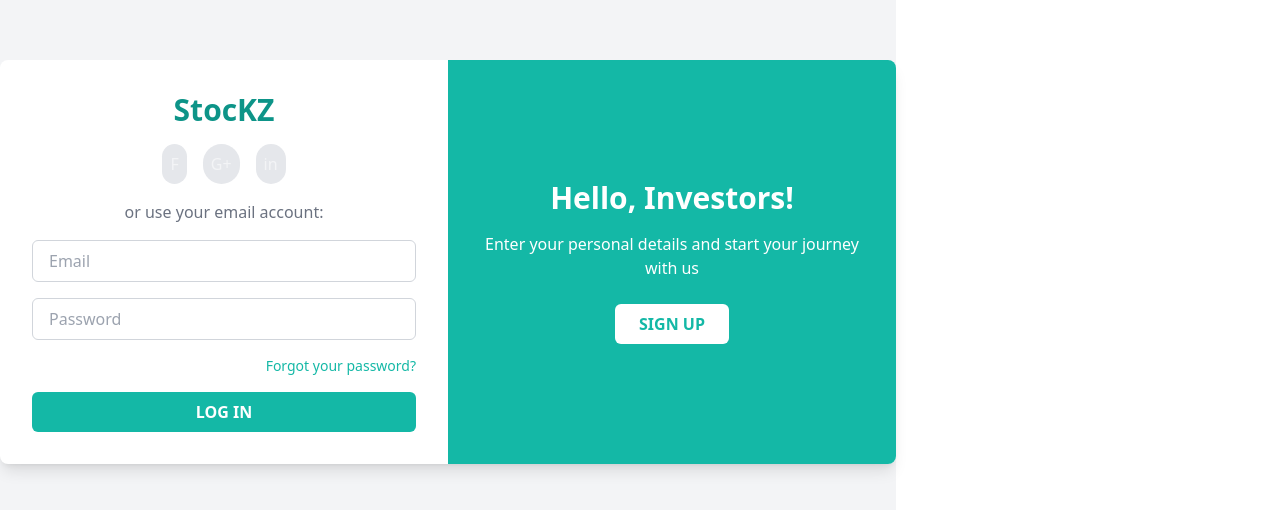
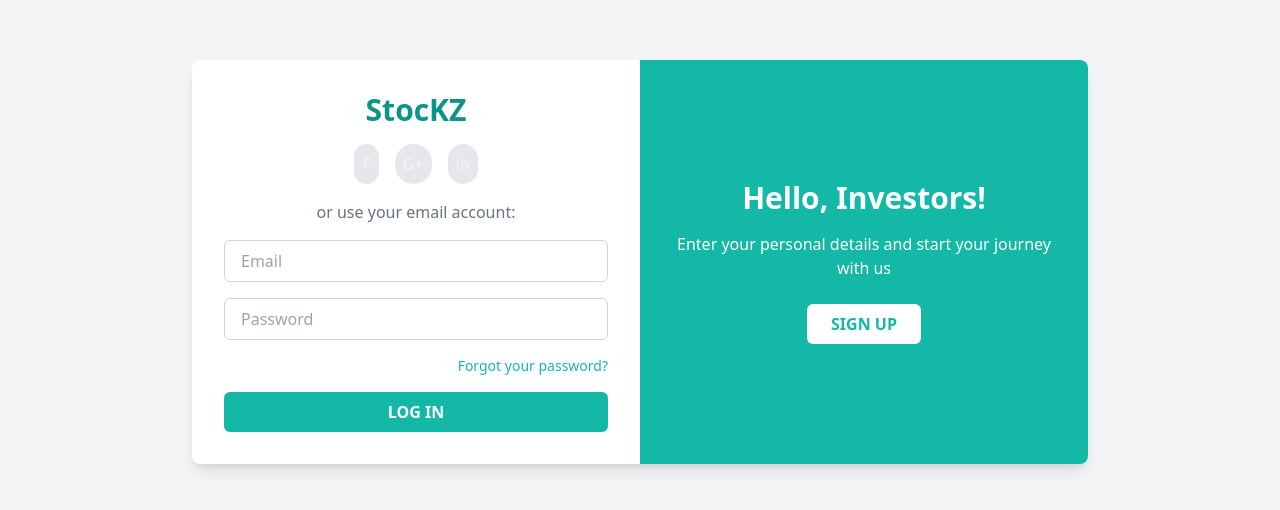
Before and after one commit to praystar/Gamified-Stock-Market-Simulator, a React (Vite) app in the folder frontend/: page /login in a window 1280 px wide. Shown: the part 138-648 px from the top of the page. Built offline with nearby package versions, Linux system fonts and the light colour scheme.

Commit message:
login and signup fix

```diff
--- a/frontend/src/pages/LoginPage.jsx
+++ b/frontend/src/pages/LoginPage.jsx
@@ -7,8 +7,8 @@ export default function LoginPage() {
   };
 
   return (
-    <div className="min-h-screen flex items-center justify-center bg-gray-100">
-      <div className="flex w-full max-w-4xl bg-white shadow-lg rounded-lg overflow-hidden">
+    <div className="w-screen h-screen flex items-center justify-center bg-gray-100">
+      <div className="flex w-full h-auto max-w-4xl bg-white shadow-lg rounded-lg overflow-hidden flex-grow">
         {/* Left Side - Sign In */}
         <div className="w-1/2 p-8 flex flex-col justify-center">
           <h2 className="text-3xl font-bold text-teal-600 text-center mb-4">StocKZ</h2>
--- a/frontend/src/pages/SignupPage.jsx
+++ b/frontend/src/pages/SignupPage.jsx
@@ -2,8 +2,8 @@ import { Link } from 'react-router-dom';
 
 export default function SignupPage() {
   return (
-    <div className="min-h-screen flex items-center justify-center bg-gray-100">
-      <div className="flex w-full max-w-4xl bg-white shadow-lg rounded-lg overflow-hidden">
+    <div className="w-screen h-screen flex items-center justify-center bg-gray-100">
+      <div className="flex w-full h-auto max-w-4xl bg-white shadow-lg rounded-lg overflow-hidden">
         {/* Left Side - Welcome Back */}
         <div className="w-1/2 bg-teal-500 text-white flex flex-col justify-center items-center p-8">
           <h2 className="text-3xl font-bold mb-4">Welcome Back!</h2>
```
